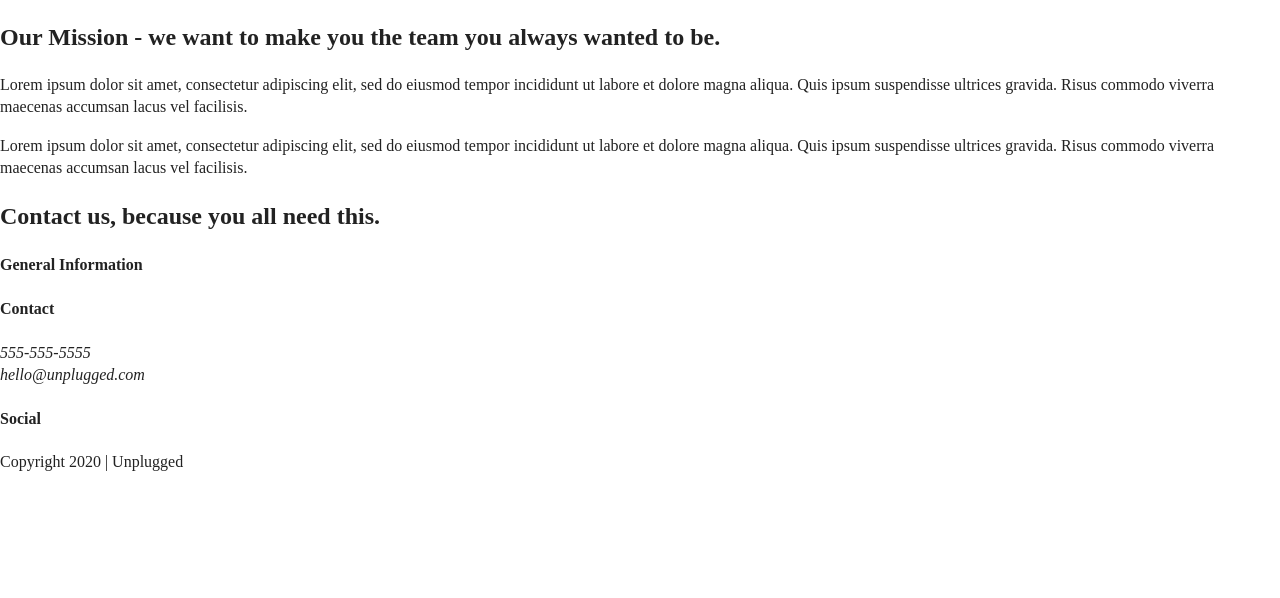
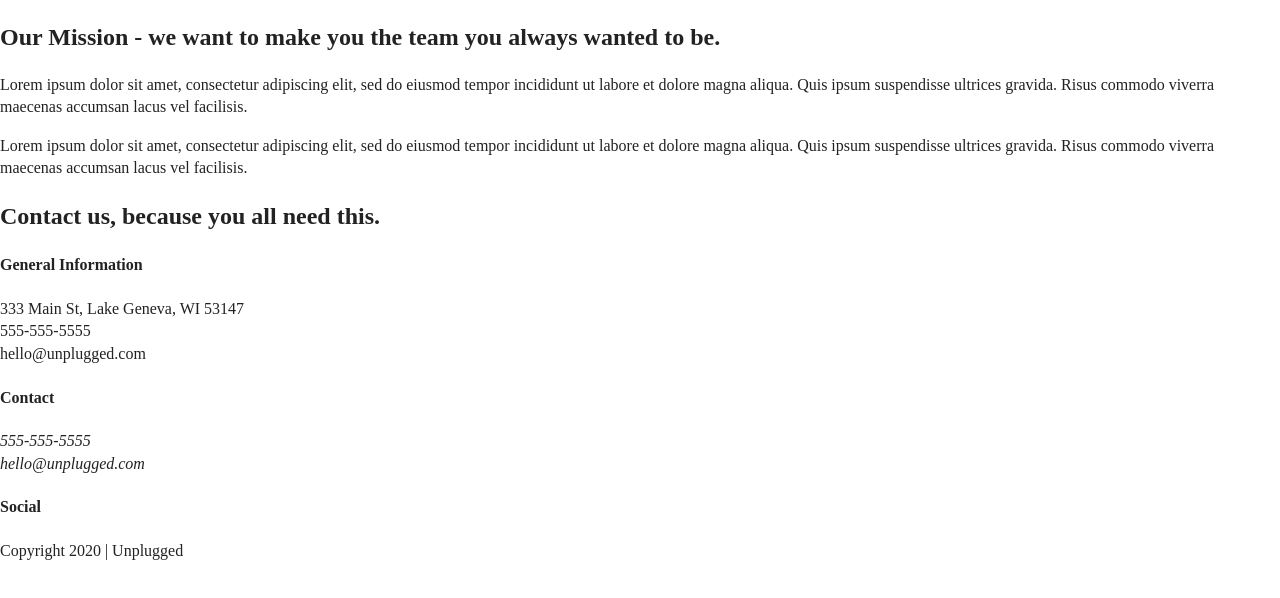
Before and after one commit to justinehofer/html5-boilerplate, a website: page about/index.html in a window 1280 px wide. Shown: the part 138-736 px from the top of the page. Drawn offline with Linux system fonts and the light colour scheme.

Commit message:
Added contact content in p tags

```diff
--- a/about/index.html
+++ b/about/index.html
@@ -82,7 +82,9 @@
       <div>
         <h4>General Information</h4>
         <p>
-
+          333 Main St, Lake Geneva, WI 53147<br>
+          555-555-5555<br>
+          hello@unplugged.com
         </p>
       </div>
       <div></div>
```
